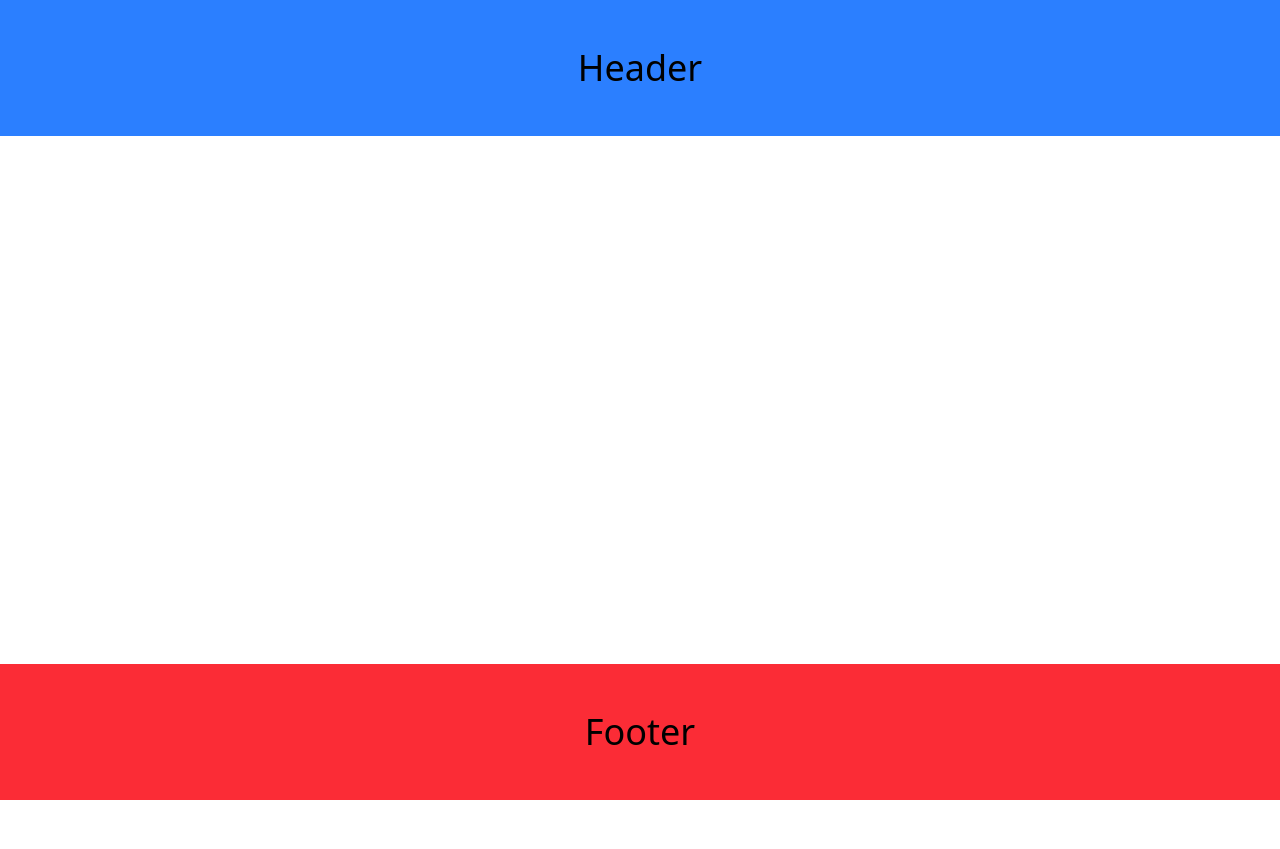
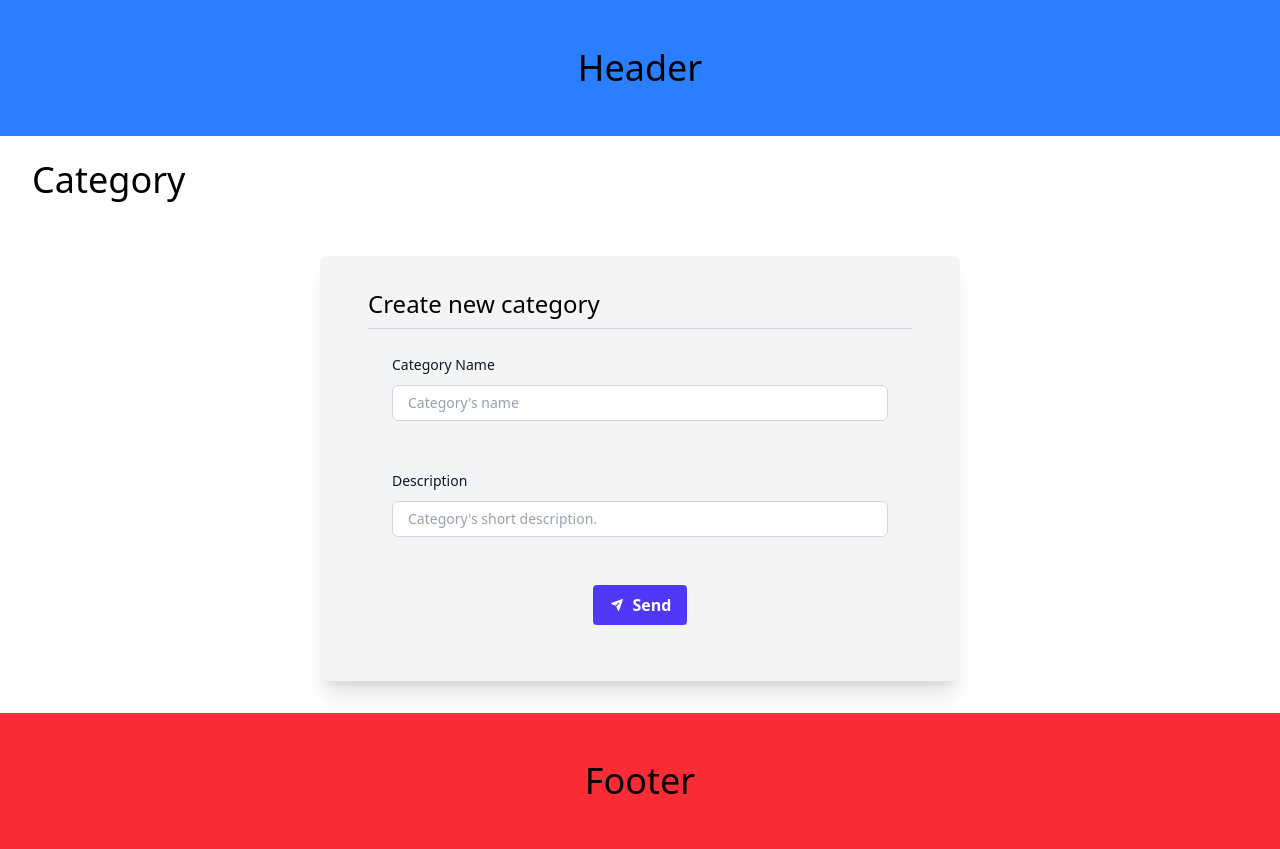
Before and after one commit to Tayra-dev/LaboGroupe1QHGE, a Flask app: page /categories/create in a window 1280 px wide. Before the commit the page ends 800 px from the top, so only its background shows below. Run offline with Flask 3, Linux system fonts and the light colour scheme.

Commit message:
[ADD] added working template for Categories, whole pipeline OK

```diff
--- a/helpdesk/app/controllers/category_controller.py
+++ b/helpdesk/app/controllers/category_controller.py
@@ -1,4 +1,4 @@
-from flask import redirect, render_template
+from flask import render_template
 from app import app, csrf
 from app.forms.categories.category_form import CategoryForm
 from app.services.category_service import CategoryService
--- a/helpdesk/app/templates/categories/create.html
+++ b/helpdesk/app/templates/categories/create.html
@@ -4,6 +4,60 @@
 
 {% block content %}
 <script>
+    document.addEventListener('DOMContentLoaded', () => {
+        document.querySelectorAll('.eye-icon').forEach((icon) => {
+            const field = icon.previousElementSibling;
+            const slash = icon.querySelector('.eye-slash');
+            icon.addEventListener('click', () => {
+                field.type = field.type === 'password' ? 'text' : 'password';
+                slash.classList.toggle('hidden');
+            });
+        });
+    });
+</script>
 
-</script>
+<section class="bg-white flex flex-col grow">
+    <h1 class="px-8 py-6 text-4xl">Category</h1>
+    <div class="flex items-center mx-auto my-8 w-full">
+        <div class="mx-auto w-2/3 xl:w-1/2 px-12 py-8 bg-gray-100 rounded-md shadow-xl h-fit">
+            <div>
+                <h2 class="text-2xl">Create new category</h2>
+                <hr class="px-12 mt-2 text-gray-300">
+            </div>
+            <form method="post" class="flex flex-col">
+                {{ form.hidden_tag() }}
+                <div class="flex gap-6 p-6">
+                    {{ input_field(form.name, placeholder="Category's name") }}
+                </div>
+                <div class="flex gap-6 p-6">
+                    {{ input_field(form.description, placeholder="Category's short description.")}}
+                </div>
+                <button type="submit"
+                    class="bg-indigo-600 hover:bg-indigo-800 text-white font-bold py-2 px-4 rounded inline-flex items-center w-fit mx-auto my-6">
+                    <svg fill="#FFFFFF" viewBox="0 0 32 32" id="icon" xmlns="http://www.w3.org/2000/svg"
+                        class="w-4 h-4 mr-2">
+                        <g id="SVGRepo_bgCarrier" stroke-width="0"></g>
+                        <g id="SVGRepo_tracerCarrier" stroke-linecap="round" stroke-linejoin="round"></g>
+                        <g id="SVGRepo_iconCarrier">
+                            <defs>
+                                <style>
+                                    .cls-1 {
+                                        fill: none;
+                                    }
+                                </style>
+                            </defs>
+                            <title>send--alt--filled</title>
+                            <path
+                                d="M27.71,4.29a1,1,0,0,0-1.05-.23l-22,8a1,1,0,0,0,0,1.87l8.59,3.43L19.59,11,21,12.41l-6.37,6.37,3.44,8.59A1,1,0,0,0,19,28h0a1,1,0,0,0,.92-.66l8-22A1,1,0,0,0,27.71,4.29Z">
+                            </path>
+                            <rect id="_Transparent_Rectangle_" data-name="&lt;Transparent Rectangle&gt;" class="cls-1"
+                                width="32" height="32"></rect>
+                        </g>
+                    </svg>
+                    <span>Send</span>
+                </button>
+            </form>
+        </div>
+    </div>
+</section>
 {% endblock %}
```
Also changed, not shown: helpdesk/app/controllers/priority_controller.py (+6 -5 lines).
